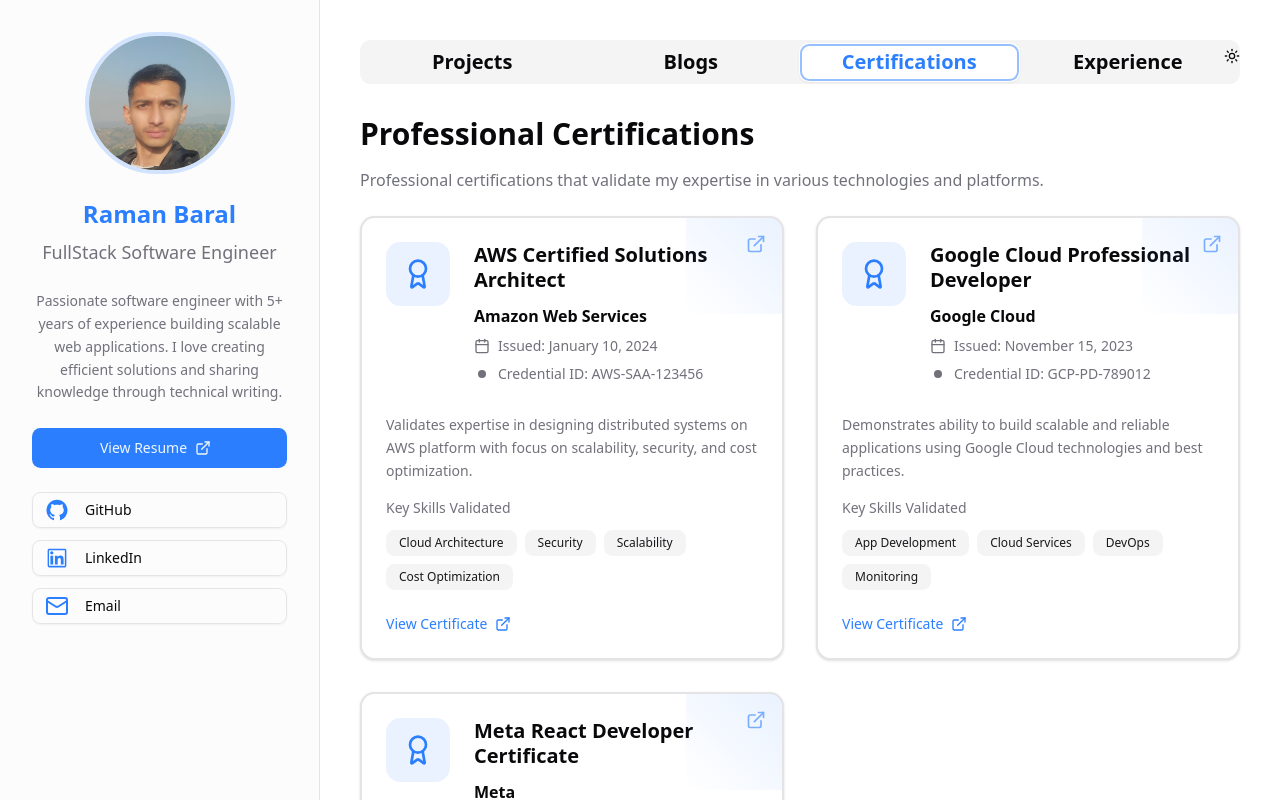
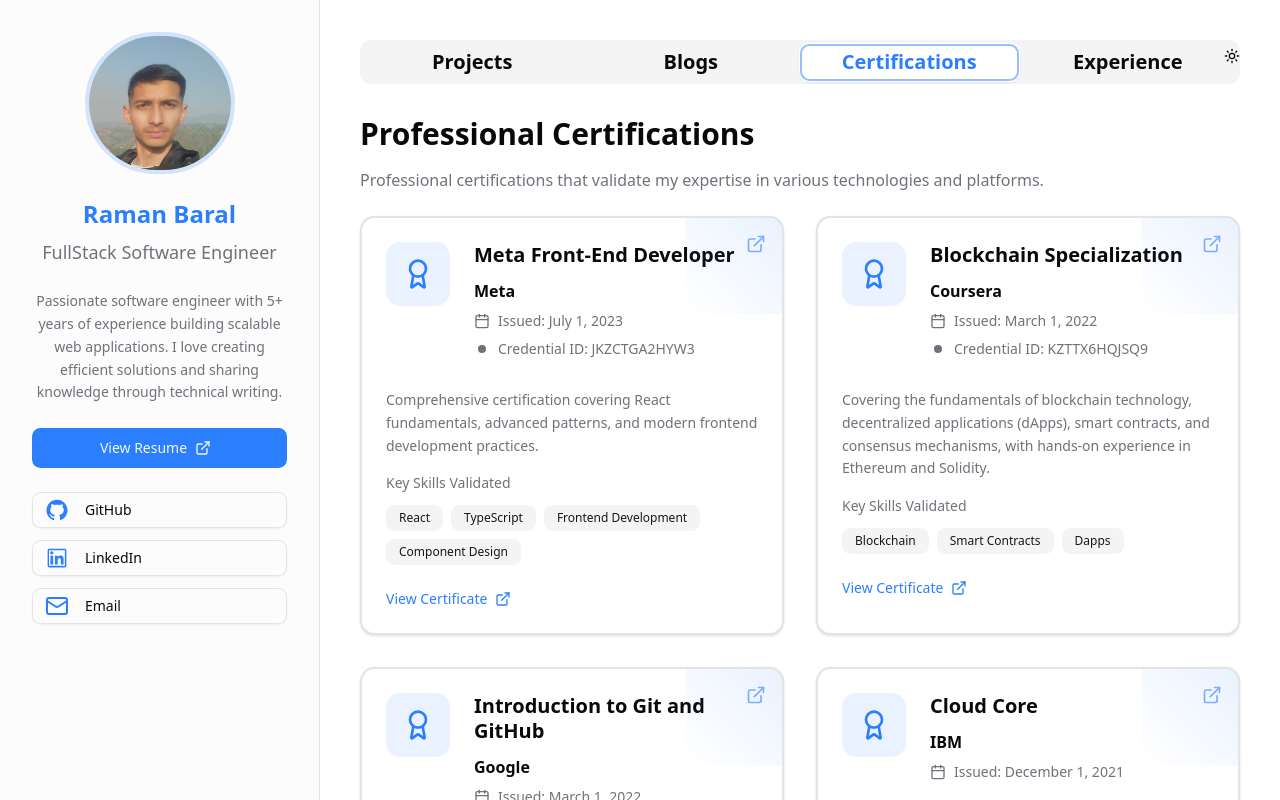
Before and after one commit to Ramanbaral/my-website, a Next.js app: page / in a window 1280 px wide. Both pictures are taken after a click on the tab "Certifications". Shown: the top 800 px of the page. Built offline with nearby package versions, Linux system fonts and the light colour scheme.

Commit message:
added skynest project and certifications

```diff
--- a/src/app/page.tsx
+++ b/src/app/page.tsx
@@ -38,12 +38,20 @@
 
   const projects = [
     {
-      title: "E-Commerce Platform",
+      title: "Skynest",
       description:
-        "Full-stack e-commerce solution built with Next.js, TypeScript, and Stripe integration",
-      tech: ["Next.js", "TypeScript", "Stripe", "Prisma", "PostgreSQL"],
-      link: "https://github.com/username/ecommerce",
-      demo: "https://ecommerce-demo.vercel.app",
+        "Skynest is a cloud-based platform that allows users to seamlessly upload, organize, and manage their digital content. Skynest supports secure storage of images and PDFs, giving users the ability to create folders, upload files, and keep their documents neatly organized in one place.˝",
+      tech: [
+        "Next.js",
+        "TypeScript",
+        "Zod",
+        "Drizzle",
+        "PostgreSQL",
+        "Docker",
+        "AWS",
+      ],
+      link: "https://github.com/Ramanbaral/Skynest",
+      demo: "https://skynest.ramanbaral.live",
     },
     {
       title: "Task Management App",
@@ -92,64 +100,58 @@
 
   const certifications = [
     {
-      title: "AWS Certified Solutions Architect",
-      issuer: "Amazon Web Services",
-      date: "2024-01-10",
-      credentialId: "AWS-SAA-123456",
-      link: "https://www.credly.com/badges/aws-saa-123456",
+      title: "Meta Front-End Developer",
+      issuer: "Meta",
+      date: "2023-07",
+      credentialId: "JKZCTGA2HYW3",
+      link: "https://www.coursera.org/account/accomplishments/specialization/certificate/JKZCTGA2HYW3",
       description:
-        "Validates expertise in designing distributed systems on AWS platform with focus on scalability, security, and cost optimization.",
+        "Comprehensive certification covering React fundamentals, advanced patterns, and modern frontend development practices.",
       skills: [
-        "Cloud Architecture",
-        "Security",
-        "Scalability",
-        "Cost Optimization",
+        "React",
+        "TypeScript",
+        "Frontend Development",
+        "Component Design",
       ],
     },
     {
-      title: "Google Cloud Professional Developer",
-      issuer: "Google Cloud",
-      date: "2023-11-15",
-      credentialId: "GCP-PD-789012",
-      link: "https://www.credential.net/gcp-pd-789012",
+      title: "Blockchain Specialization",
+      issuer: "Coursera",
+      date: "2022-03",
+      credentialId: "KZTTX6HQJSQ9",
+      link: "https://www.coursera.org/account/accomplishments/specialization/certificate/KZTTX6HQJSQ9",
       description:
-        "Demonstrates ability to build scalable and reliable applications using Google Cloud technologies and best practices.",
-      skills: ["App Development", "Cloud Services", "DevOps", "Monitoring"],
+        "Covering the fundamentals of blockchain technology, decentralized applications (dApps), smart contracts, and consensus mechanisms, with hands-on experience in Ethereum and Solidity.",
+      skills: ["Blockchain", "Smart Contracts", "Dapps"],
     },
     {
-      title: "Meta React Developer Certificate",
-      issuer: "Meta",
-      date: "2023-09-20",
-      credentialId: "META-RD-345678",
-      link: "https://www.coursera.org/account/accomplishments/certificate/META-RD-345678",
+      title: "Introduction to Git and GitHub",
+      issuer: "Google",
+      date: "2022-03",
+      credentialId: "8XP8SJN6RMVG",
+      link: "https://www.coursera.org/account/accomplishments/certificate/8XP8SJN6RMVG",
       description:
-        "Comprehensive certification covering React fundamentals, advanced patterns, and modern development practices.",
+        "Completed Google 'Introduction to Git and GitHub' course, gaining practical knowledge of version control, branching, collaboration workflows, and open-source contributions using Git and GitHub.",
+      skills: ["Version Control", "Branching", "Git", "Github"],
+    },
+    {
+      title: "Cloud Core",
+      issuer: "IBM",
+      date: "2021-12",
+      credentialId: "",
+      link: "https://www.credly.com/badges/5aa8f52e-a655-45f0-9ba2-d6c7373b88dc/public_url",
+      description:
+        "Gaining skills in cloud computing models (IaaS, PaaS, SaaS), deployment types (Public, Private, Hybrid), virtualization, containers, microservices, serverless architecture, object storage, DevOps practices.",
       skills: [
-        "React",
-        "JavaScript",
-        "Frontend Development",
-        "Component Design",
+        "Containers",
+        "Virtualization",
+        "Serverless Computing",
+        "DevOps Fundamentals",
       ],
     },
   ];
 
   const experience = [
-    {
-      title: "Senior Software Engineer",
-      company: "TechCorp Inc.",
-      period: "2022 - Present",
-      description:
-        "Lead development of microservices architecture, mentored junior developers, and improved system performance by 40%",
-      tech: ["React", "Node.js", "AWS", "Docker", "Kubernetes"],
-    },
-    {
-      title: "Full Stack Developer",
-      company: "StartupXYZ",
-      period: "2020 - 2022",
-      description:
-        "Built and maintained web applications, implemented CI/CD pipelines, and collaborated with cross-functional teams",
-      tech: ["Vue.js", "Python", "PostgreSQL", "Redis", "Jenkins"],
-    },
     {
       title: "Frontend Developer",
       company: "WebSolutions Ltd.",
@@ -255,7 +257,7 @@
         {/* Main Content Area */}
         <div className="ml-80 flex-1 p-10">
           {/* Top Right Theme Toggle */}
-          <div className="fixed top-10 right-8 z-50">
+          <div className="absolute top-10 right-8 z-50">
             <ThemeToggle />
           </div>
 
@@ -528,6 +530,7 @@
                                       )}
                                     </span>
                                   </div>
+                                  {cert.credentialId !== "" && (
                                     <div className="flex items-center gap-2">
                                       <span className="w-4 h-4 flex items-center justify-center">
                                         <div className="w-2 h-2 bg-muted-foreground rounded-full"></div>
@@ -536,6 +539,7 @@
                                         Credential ID: {cert.credentialId}
                                       </span>
                                     </div>
+                                  )}
                                 </div>
                               </div>
                             </div>
```
Lines whose indentation alone changed are shown as unchanged.
